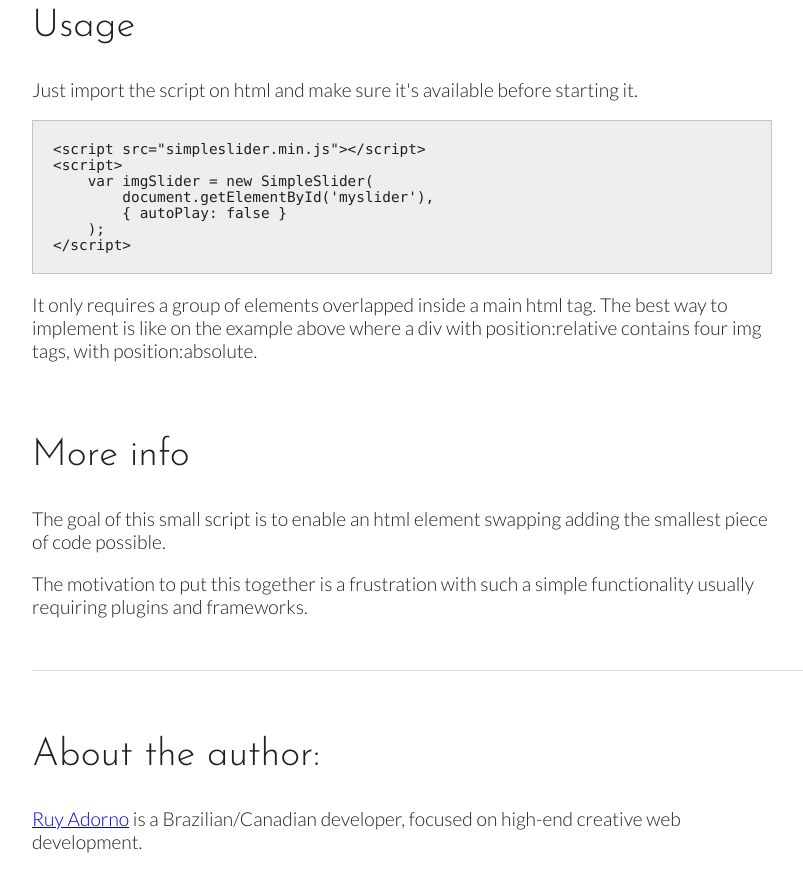
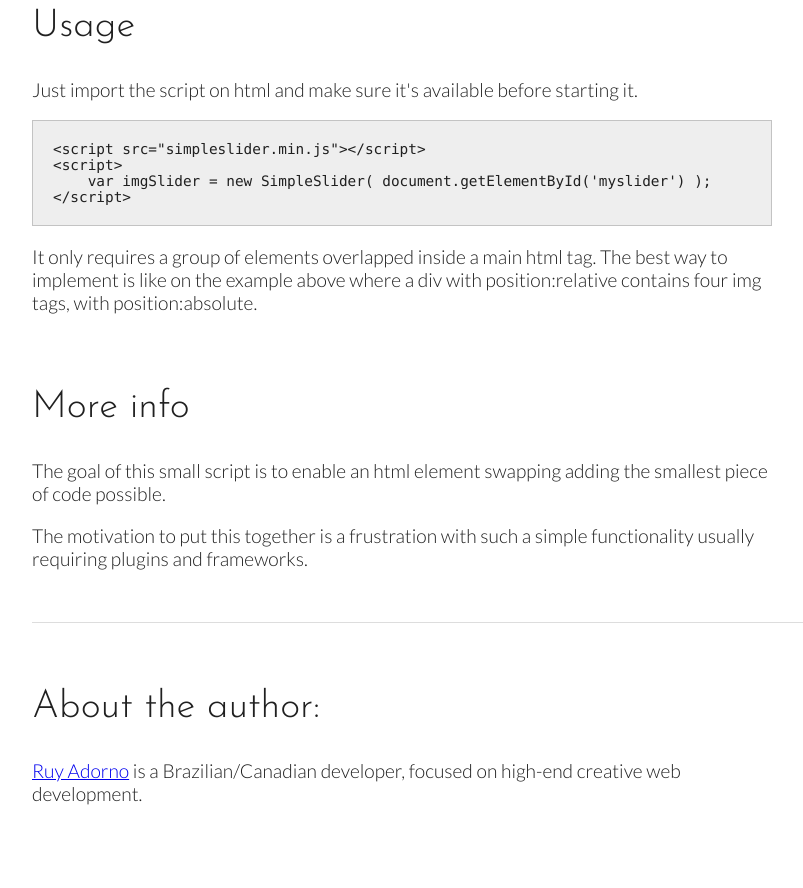
Before and after one commit to ruyadorno/simple-slider, a plain HTML site: page index.html in a window 1280 px wide. Shown: the part 1220-2108 px from the top of the page, without its empty margins (238-1041 px from the left). After the commit the page ends 2074 px from the top, so only its background shows below. Drawn offline with Linux system fonts and the light colour scheme.

Commit message:
Improved existing example

```diff
--- a/index.html
+++ b/index.html
@@ -38,10 +38,7 @@
             <p>Just import the script on html and make sure it's available before starting it.</p>
             <pre>&lt;script src="simpleslider.min.js">&lt;/script>
 &lt;script>
-    var imgSlider = new SimpleSlider(
-        document.getElementById('myslider'),
-        { autoPlay: false }
-    );
+    var imgSlider = new SimpleSlider( document.getElementById('myslider') );
 &lt;/script>
 </pre>
             <p>It only requires a group of elements overlapped inside a main html tag. The best way to implement is like on the example above where a div with position:relative contains four img tags, with position:absolute.</p>
```
